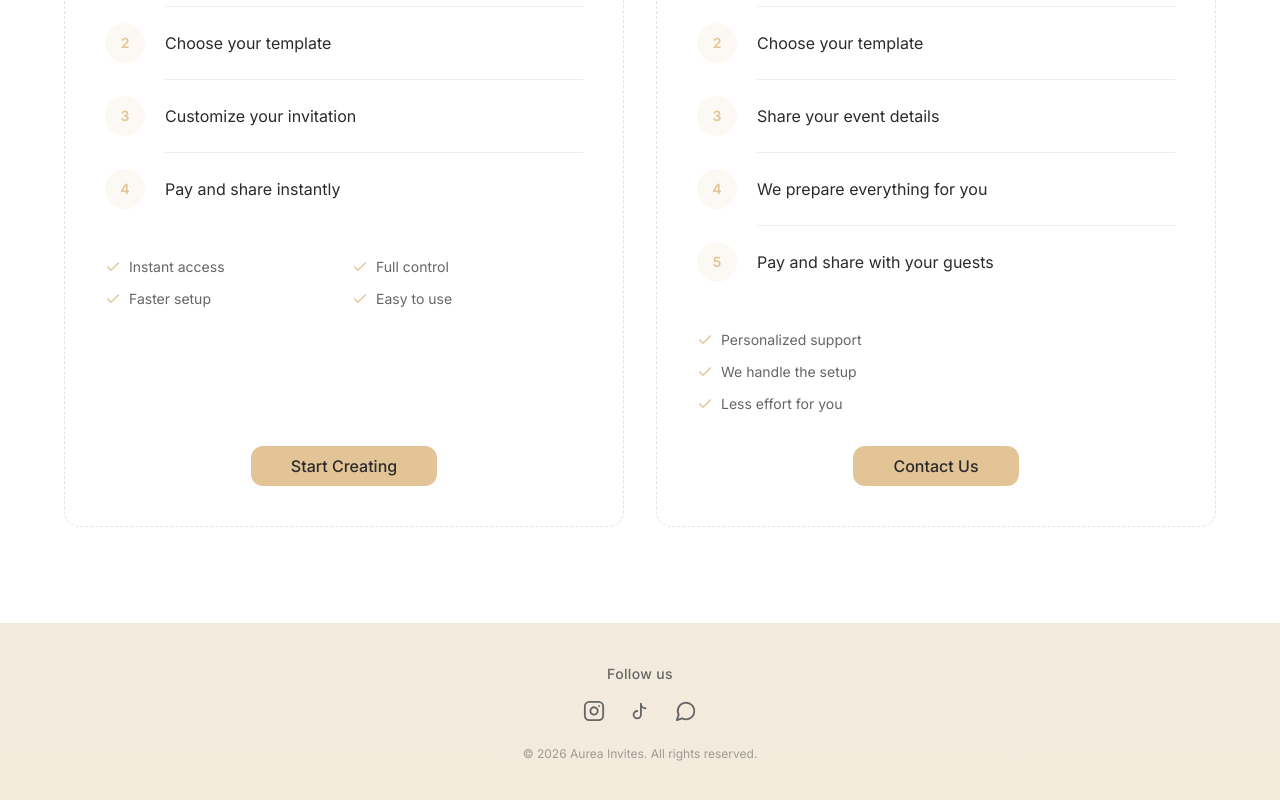
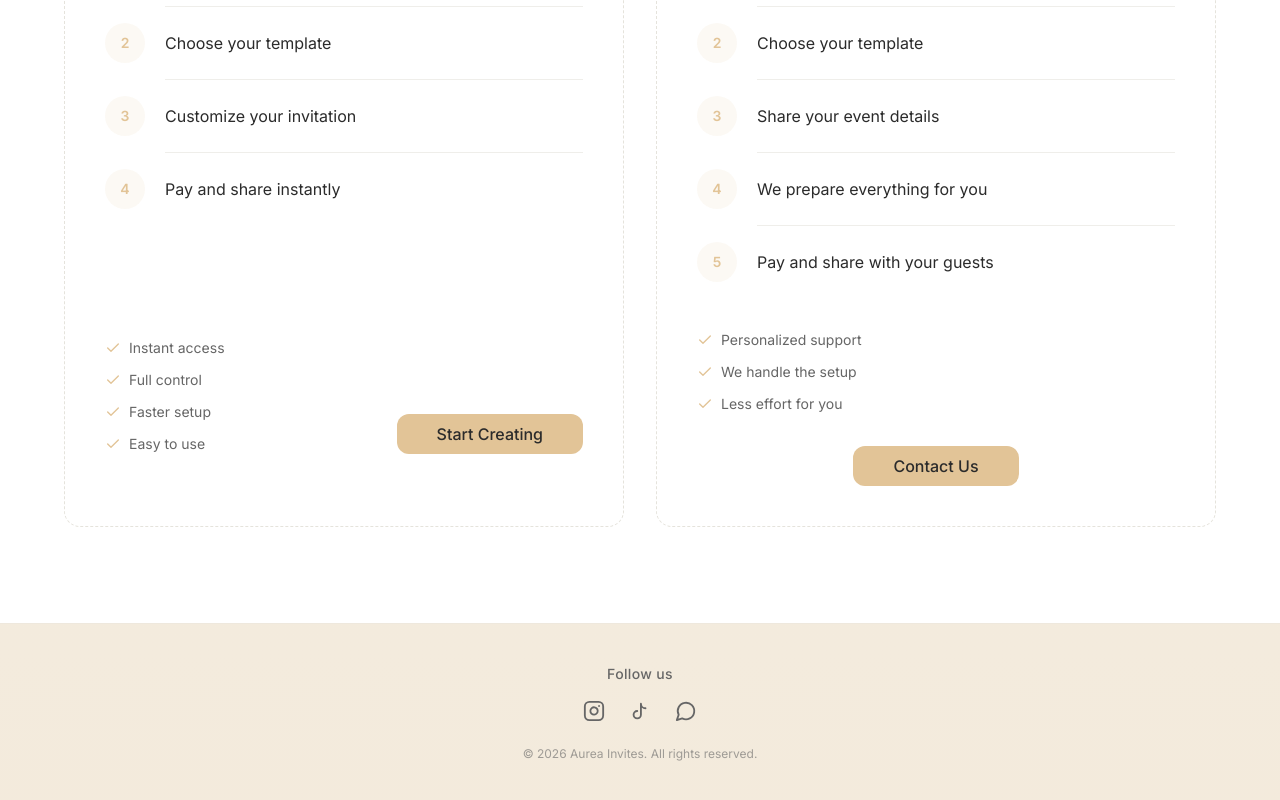
Before and after one commit to nazihsaba/vows-voyage-creator, a React (Vite) app: page / in a window 1280 px wide. Shown: the part 3058-3858 px from the top of the page. Built offline with nearby package versions, Linux system fonts and the light colour scheme; the HTML template or start-up script is replaced by a standard one.

Commit message:
Preceding changes

```diff
--- a/src/pages/Index.tsx
+++ b/src/pages/Index.tsx
@@ -224,7 +224,8 @@ const Index = () => {
                   </div>
                 ))}
               </div>
-              <div className="grid grid-cols-2 gap-x-4 gap-y-3 mb-8">
+              <div className="flex items-end justify-between mb-8 mt-auto">
+                <div className="space-y-3">
                   {["Instant access", "Full control", "Faster setup", "Easy to use"].map((perk) => (
                     <div key={perk} className="flex items-center gap-2">
                       <Check className="w-4 h-4 text-primary" />
@@ -232,7 +233,6 @@ const Index = () => {
                     </div>
                   ))}
                 </div>
-              <div className="mt-auto text-center">
                 <Button
                   onClick={() => navigate("/dashboard")}
                   className="bg-primary text-primary-foreground hover:bg-primary-hover px-10 py-5 rounded-lg text-base"
```
Lines whose indentation alone changed are shown as unchanged.
